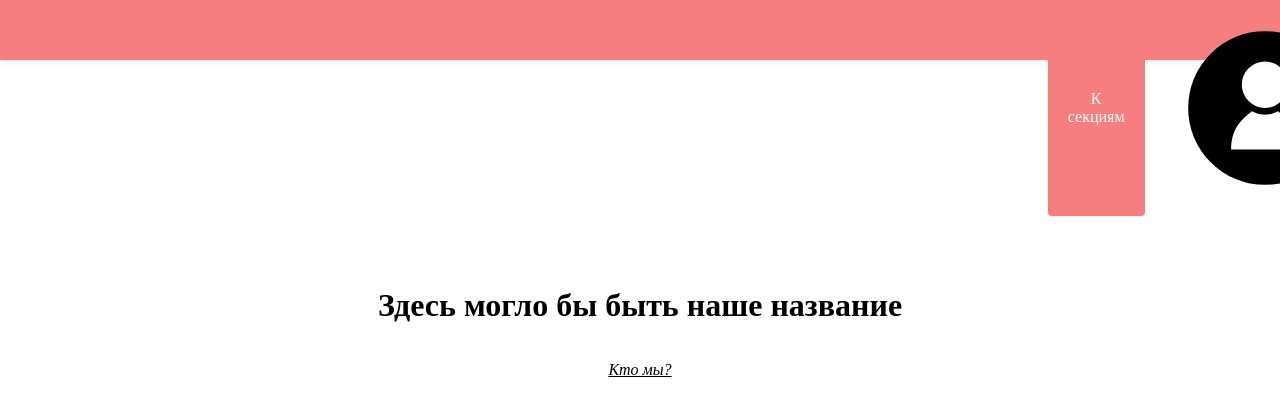
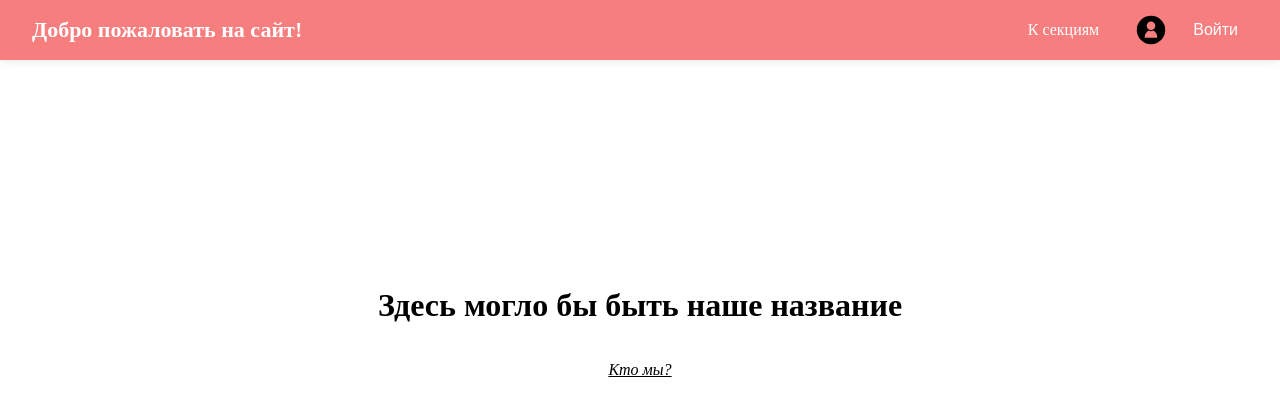
Before and after one commit to Vifiel/Geekmorolecon, a Flask app: page / in a window 1280 px wide. Shown: the top 408 px of the page. Run offline with Flask 3, Linux system fonts and the light colour scheme; data that the repository does not hold is empty.

Commit message:
Изменена шапка, выровнены кнопки

```diff
--- a/static/css/styles.css
+++ b/static/css/styles.css
@@ -44,6 +44,18 @@ body {
 .header-buttons {
     display: flex;
     gap: 12px;
+}
+
+.profile-icon {
+    width: 40px;
+    height: 40px;
+}
+
+.profile-btn {
+    background: none;
+    border: none;
+    padding: 0;
+    cursor: pointer;
 }
 
 .fixed-btn {
--- a/templates/index.html
+++ b/templates/index.html
@@ -10,7 +10,9 @@
     <a href="/" class="header-title">Добро пожаловать на сайт!</a>
     <div class="header-buttons">
         <button class="to-sections-btn" id="toSectionsBtn">К секциям</button>
-        <img src="/static/images/profile.svg" alt="Иконка профиля">
+        <button class="header-buttons profile-btn" onclick="window.location.href='/account'">
+            <img src="/static/images/profile.svg" alt="Иконка профиля" class="profile-icon">
+        </button>
         <button class="funcbtn" id="Enter">Войти</button>
         <button class="funcbtn" id="exitBtn" style="display: none" >Выйти</button>
     </div>
```
